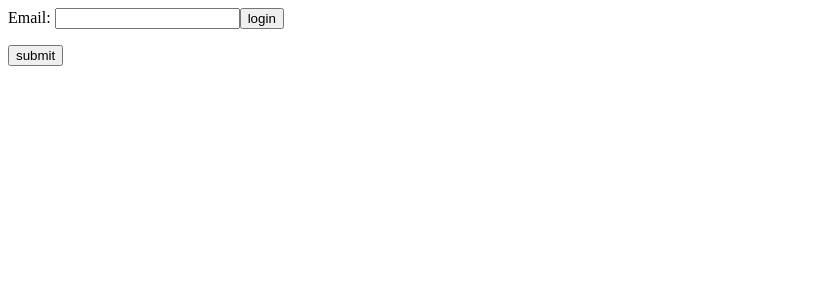
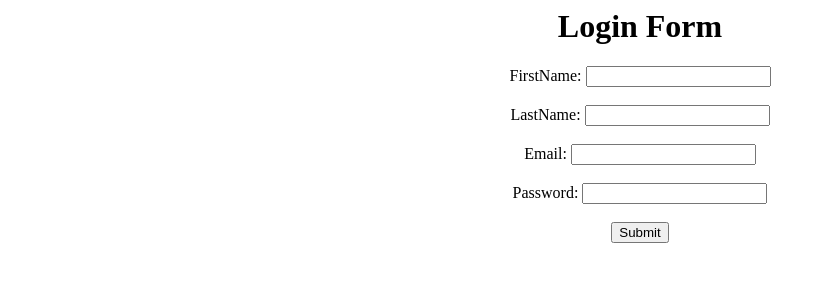
Before and after one commit to vengatesh-radha/angular-exercises, an Angular app: page / in a window 1280 px wide. Shown: the top 300 px of the page, without its empty margins (0-826 px from the left). Built offline with nearby package versions, Linux system fonts and the light colour scheme.

Commit message:
1 file modified

```diff
--- a/src/app/app.component.html
+++ b/src/app/app.component.html
@@ -1,10 +1,21 @@
-<div>
-  <form [formGroup]="login">
-   Email: <input formControlName="email"/>
-   <button (click)="submitlogin()">login</button>
-  </form>
+
+<div class="container" style="text-align:center">
+<h1 >Login Form</h1>
+  <div>
+    <form>
+    <label for="FirstName">FirstName: </label>
+    <input type='text' class='form-control'><br><br>
+    <label for="LastName">LastName: </label>
+    <input type='text' class='form-control'><br><br>
+    <label for="Email">Email: </label>
+    <input type='Email' class='form-control'><br><br>
+    <label for="Password">Password: </label>
+    <input type='Email' class='form-control'><br><br>
+    <button (click)="submitlogin()">Submit</button>
+    </form>
+  </div>
 </div>
-  <button (click)="getUser()">submit</button>
+
 
 <router-outlet></router-outlet>
 <hello [users]="users" (sendData)="getData($event)"></hello>
```
